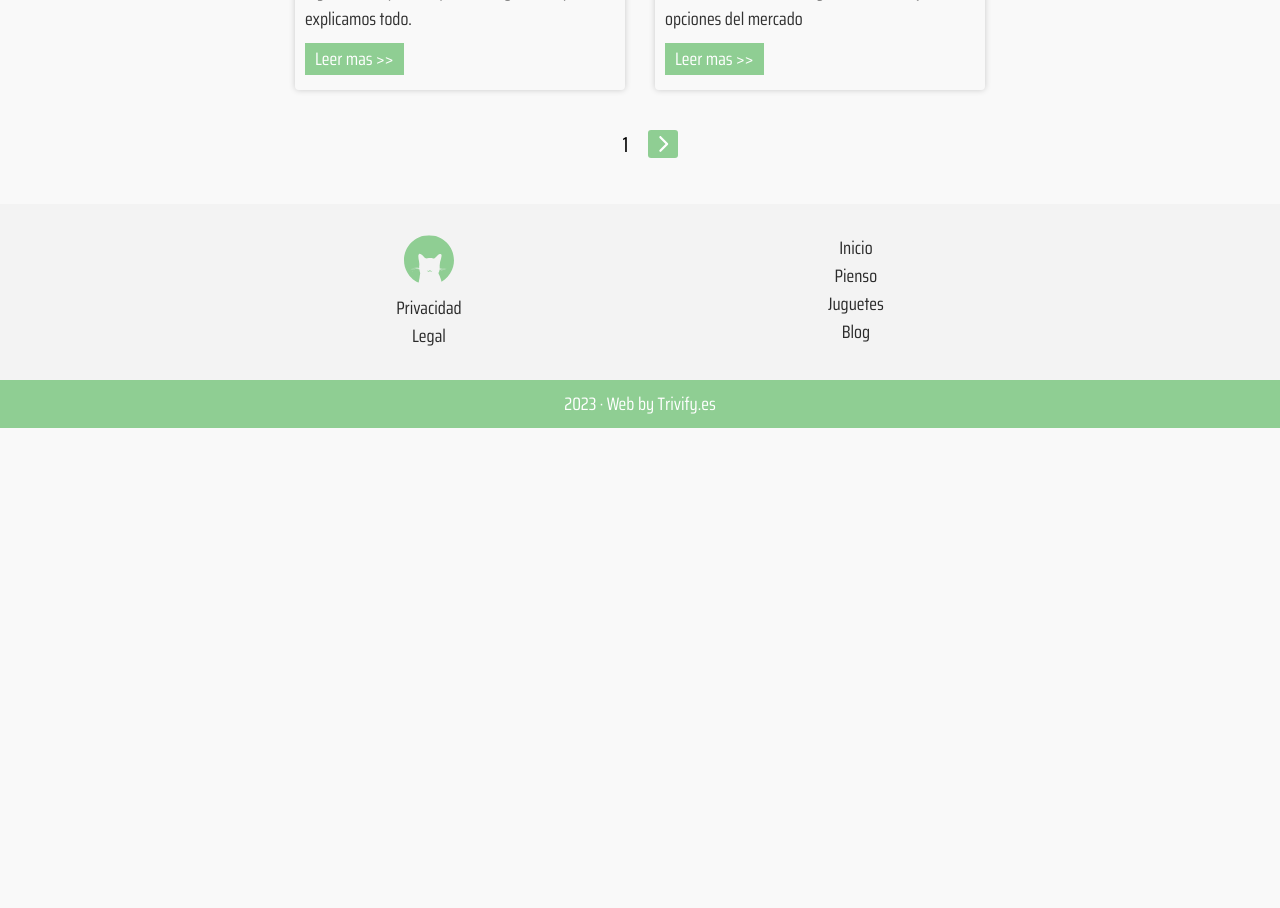
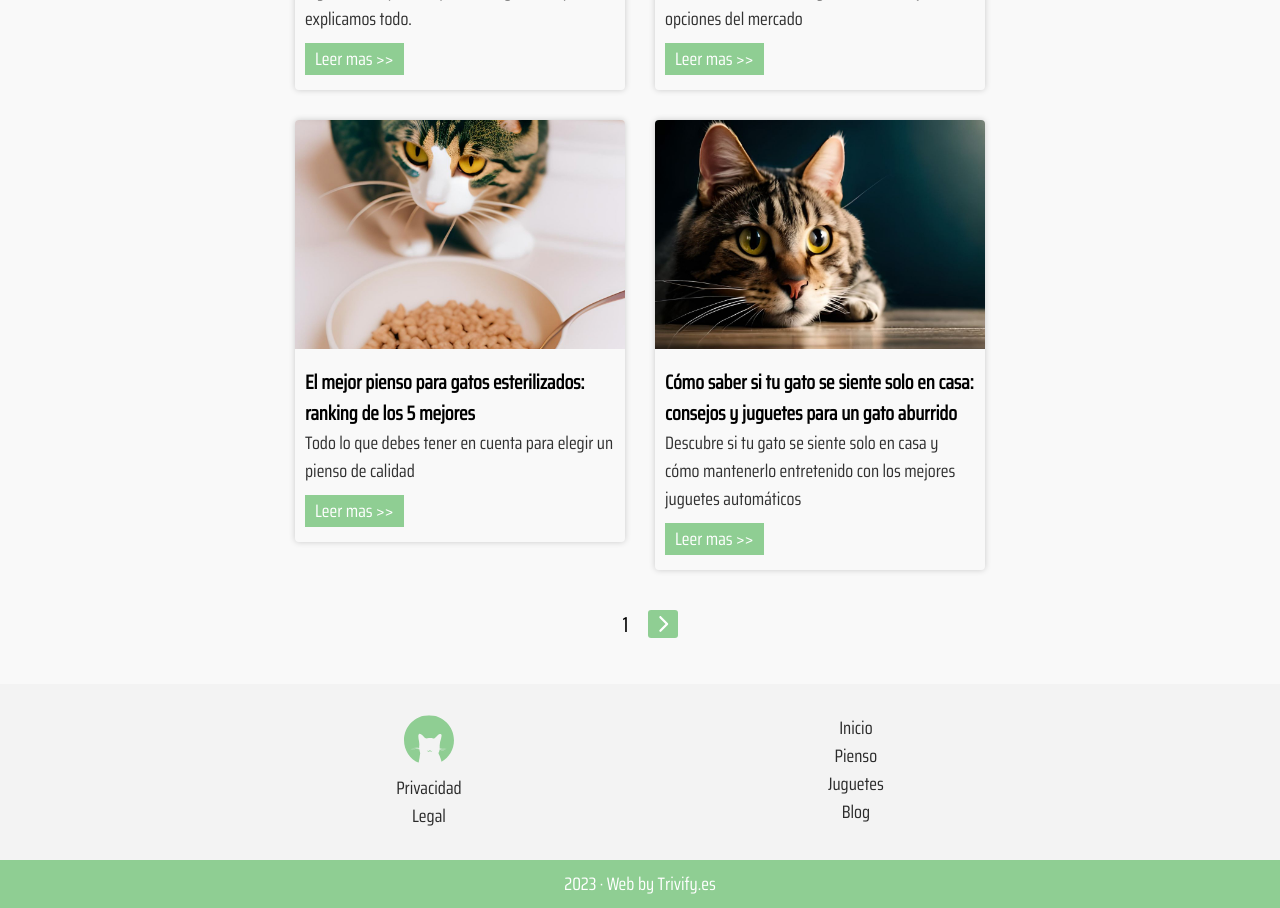
Before and after one commit to domindez/gatomarket, a Next.js app: page /blog in a window 1280 px wide. Shown: the part 1000-1908 px from the top of the page. Before the commit the page ends 1428 px from the top, so only its background shows below. Built offline with nearby package versions, Linux system fonts and the light colour scheme; a web font is replaced by a local one.

Commit message:
cards per page

```diff
--- a/app/blog/page.tsx
+++ b/app/blog/page.tsx
@@ -13,7 +13,7 @@ date: string
 
 const Blog = ({ searchParams } : any) => {
   return (
-    <BlogCategory category={null} cardsPerPage={4} page={searchParams.page} />
+    <BlogCategory category={null} cardsPerPage={6} page={searchParams.page} />
   )
 }
 
```
